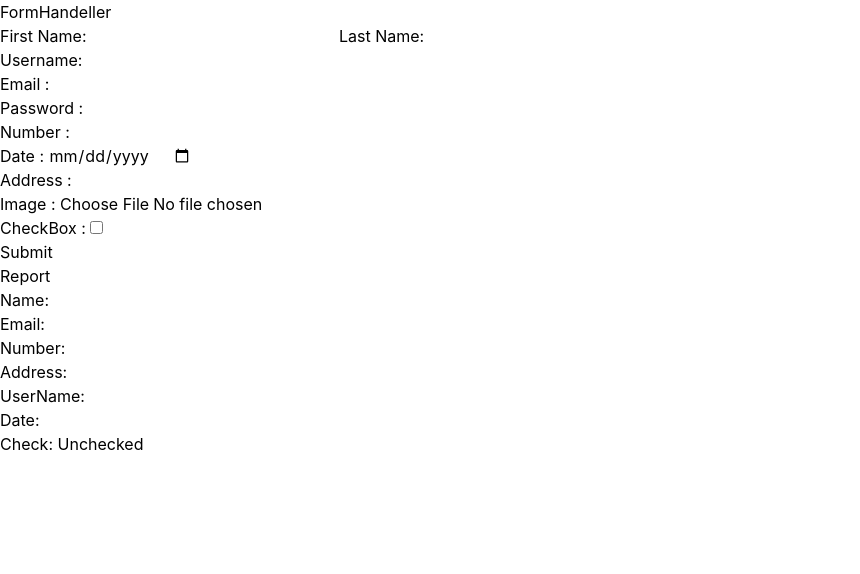
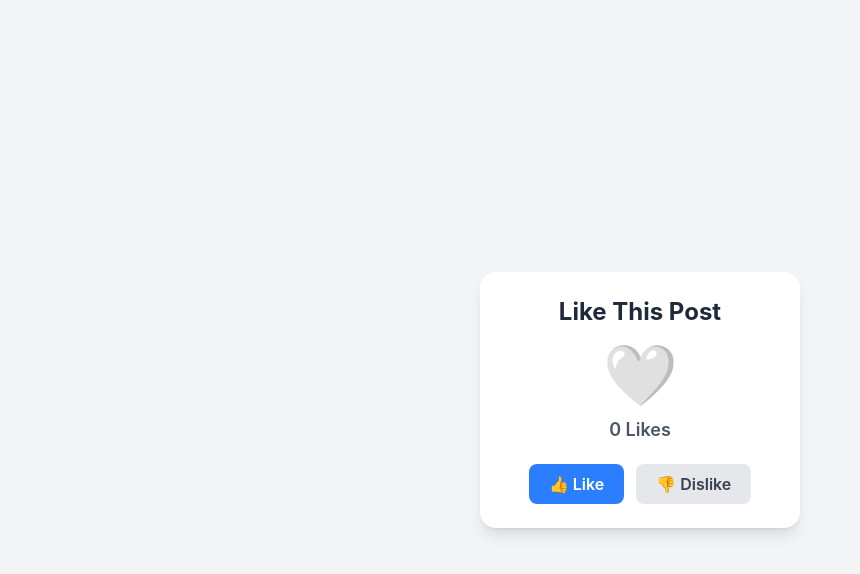
Before and after one commit to Devvvkun/react-learning, a React (Vite) app: page / in a window 1280 px wide. Shown: the top 574 px of the page, without its empty margins (0-860 px from the left). Built offline with nearby package versions, Linux system fonts and the light colour scheme; the HTML template or start-up script is replaced by a standard one.

Commit message:
Updated HandleLike UI

```diff
--- a/src/App.jsx
+++ b/src/App.jsx
@@ -7,6 +7,7 @@ import StudentDashboard from './StudentDashboard'
 import products from './ProductData'
 import ProductTable from './ProductTable'
 import FormHandeller from './FormHandeller'
+import HandleLike from './HandleLike'
 function App() {
   const student = {
     id : 101,
@@ -25,7 +26,8 @@ function App() {
       </div> */}
     {/* <StudentDashboard data ={student}  /> */}
      {/* <ProductTable  data = {products}/> */}
-     <FormHandeller />
+     {/* <FormHandeller /> */}
+     <HandleLike />
     </>
   )
 }
--- a/src/HandleLike.jsx
+++ b/src/HandleLike.jsx
@@ -1,21 +1,56 @@
 import { useState } from "react"
 
 const HandleLike = () => {
-    const [like, setLike] = useState(false)
-    const [count, setCount] = useState(0)
-    const handleState = (e) => {
-        setLike(true)
-        setCount(count+1)
+  const [like, setLike] = useState(false)
+  const [count, setCount] = useState(0)
+
+  const handleLike = () => {
+    if (!like) {
+      setLike(true)
+      setCount(count + 1)
     }
-    const handleDislike = (e) => {
-        setLike(false)
+  }
+
+  const handleDislike = () => {
+    if (like) {
+      setLike(false)
+      setCount(count - 1)
     }
+  }
+
   return (
-    <div  >HandleLike
-        <div>{like == true ? "❤" : "🤍"}</div>
-        <div>{count}</div>
-        <button onClick={handleState}>Like Me!</button>
-        <button onClick={handleDislike}>Dislike</button>
+    <div className="min-h-screen flex items-center justify-center bg-gray-100">
+      <div className="w-80 rounded-2xl bg-white p-6 text-center shadow-lg">
+
+        <h2 className="mb-4 text-2xl font-bold text-gray-800">
+          Like This Post
+        </h2>
+
+        <div className="mb-3 text-6xl">
+          {like ? "❤️" : "🤍"}
+        </div>
+
+        <p className="mb-5 text-lg font-semibold text-gray-600">
+          {count} {count === 1 ? "Like" : "Likes"}
+        </p>
+
+        <div className="flex justify-center gap-3">
+          <button
+            onClick={handleLike}
+            className="rounded-lg bg-blue-500 px-5 py-2 font-semibold text-white transition hover:bg-blue-600 active:scale-95"
+          >
+            👍 Like
+          </button>
+
+          <button
+            onClick={handleDislike}
+            className="rounded-lg bg-gray-200 px-5 py-2 font-semibold text-gray-700 transition hover:bg-gray-300 active:scale-95"
+          >
+            👎 Dislike
+          </button>
+        </div>
+
+      </div>
     </div>
   )
 }
```
